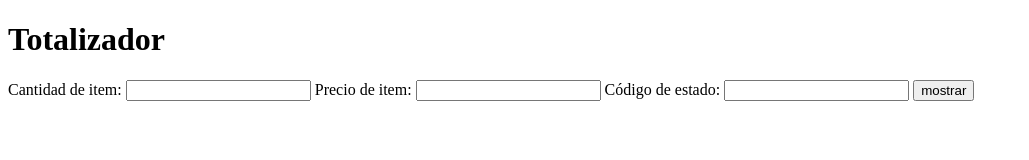
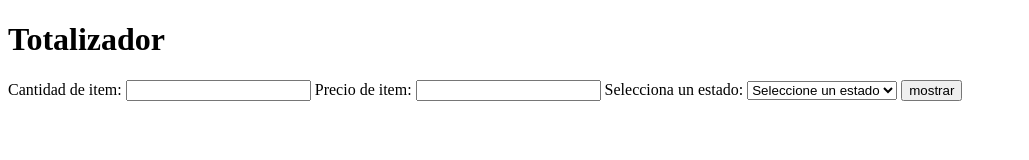
Before and after one commit to GCD418/TDDTotalizador, a website built with Parcel: page index.html in a window 1280 px wide. Shown: the whole page, without its empty margins (0-1029 px from the left). Built offline with nearby package versions, Linux system fonts and the light colour scheme.

Commit message:
Fix: Antes el usuario era quien debia ingresar, ahora debe seleccionar el estado como dice la consigna

```diff
--- a/index.html
+++ b/index.html
@@ -10,8 +10,60 @@
       <input type="number" id="cantidad-de-item" />
       <label for="precio-de-item">Precio de item:</label>
       <input type="number" id="precio-de-item" />
-      <label for="codigo-de-estado">Código de estado:</label>
-      <input type="text" id="codigo-de-estado" />
+      <label for="codigo-de-estado">Selecciona un estado:</label>
+      <select id="codigo-de-estado" required>
+        <option value="">Seleccione un estado</option>
+        <option value="AL">Alabama</option>
+        <option value="AK">Alaska</option>
+        <option value="AZ">Arizona</option>
+        <option value="AR">Arkansas</option>
+        <option value="CA">California</option>
+        <option value="CO">Colorado</option>
+        <option value="CT">Connecticut</option>
+        <option value="DE">Delaware</option>
+        <option value="FL">Florida</option>
+        <option value="GA">Georgia</option>
+        <option value="HI">Hawái</option>
+        <option value="ID">Idaho</option>
+        <option value="IL">Illinois</option>
+        <option value="IN">Indiana</option>
+        <option value="IA">Iowa</option>
+        <option value="KS">Kansas</option>
+        <option value="KY">Kentucky</option>
+        <option value="LA">Louisiana</option>
+        <option value="ME">Maine</option>
+        <option value="MD">Maryland</option>
+        <option value="MA">Massachusetts</option>
+        <option value="MI">Michigan</option>
+        <option value="MN">Minnesota</option>
+        <option value="MS">Misisipi</option>
+        <option value="MO">Misuri</option>
+        <option value="MT">Montana</option>
+        <option value="NE">Nebraska</option>
+        <option value="NV">Nevada</option>
+        <option value="NH">Nuevo Hampshire</option>
+        <option value="NJ">Nueva Jersey</option>
+        <option value="NM">Nuevo México</option>
+        <option value="NY">Nueva York</option>
+        <option value="NC">Carolina del Norte</option>
+        <option value="ND">Dakota del Norte</option>
+        <option value="OH">Ohio</option>
+        <option value="OK">Oklahoma</option>
+        <option value="OR">Oregón</option>
+        <option value="PA">Pensilvania</option>
+        <option value="RI">Rhode Island</option>
+        <option value="SC">Carolina del Sur</option>
+        <option value="SD">Dakota del Sur</option>
+        <option value="TN">Tennessee</option>
+        <option value="TX">Texas</option>
+        <option value="UT">Utah</option>
+        <option value="VT">Vermont</option>
+        <option value="VA">Virginia</option>
+        <option value="WA">Washington</option>
+        <option value="WV">Virginia Occidental</option>
+        <option value="WI">Wisconsin</option>
+        <option value="WY">Wyoming</option>
+      </select>
       <input type="submit" value="mostrar" id="sumar-button" />
     </form>
     <div id="resultado-div"></div>
--- a/src/presenter.js
+++ b/src/presenter.js
@@ -11,8 +11,12 @@ form.addEventListener("submit", (event) => {
 
   const cantidadDeItems = Number.parseInt(cantidadDeItem.value);
   const precioDeItems = Number.parseInt(precioDeItem.value);
-  const codigoEstadoValor = codigoDeEstado.value.toUpperCase().slice(0, 2);
+  const codigoDeEstado = document.getElementById('codigo-de-estado').value;
 
+  /*if (codigoDeEstado === "") {
+    alert("Por favor, selecciona un estado.");
+    return;
+  }*/
 
   const totalizador = new Totalizador(cantidadDeItems, precioDeItems,  codigoEstadoValor);
 
```
